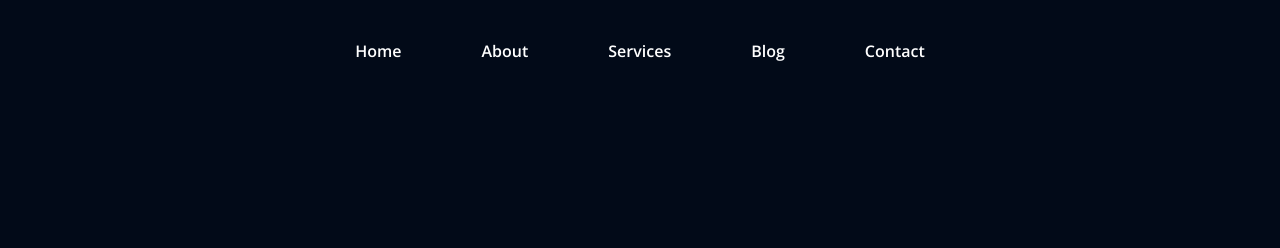
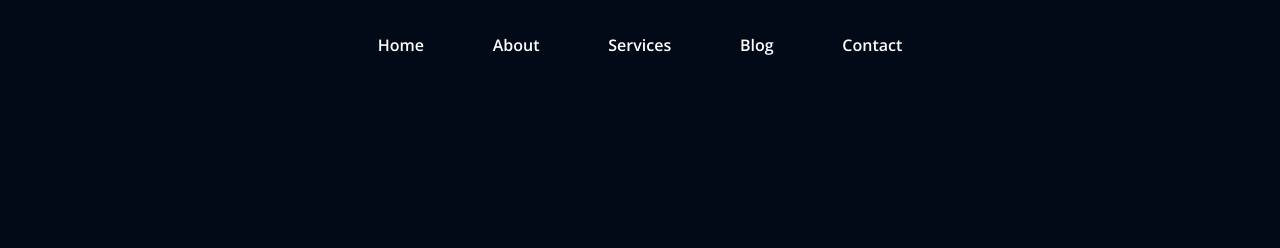
Before and after one commit to MagnumCrab/Web_HW_7, a plain HTML site: page index.html in a window 1280 px wide. Shown: the top 248 px of the page. Drawn offline with nearby package versions, Linux system fonts and the light colour scheme; files that its build step writes are made by us from their sources.

Commit message:
.\style.scss

```diff
--- a/style.scss
+++ b/style.scss
@@ -2,6 +2,9 @@
     margin: 0;
     padding: 0;
     outline: none;
+}
+body {
+    background-color: #020A18;
 }
 img {
     max-width: 100%;
@@ -10,9 +13,6 @@ $font-main: 'Open Sans', sans-serif;
 $font-footer: 'Roboto';
 $bc: #09101e;
 $width: 1146px;
-body {
-   background-color: #020A18;
-}
 .container {
     margin: 0 auto;
     width: $width;
@@ -23,7 +23,7 @@ body {
     flex-wrap: wrap;
 }
 .header-link {
-    padding: 40px;
+    padding: 3%;
     display: block;
     font-family: $font-main;
     font-style: normal;
```
